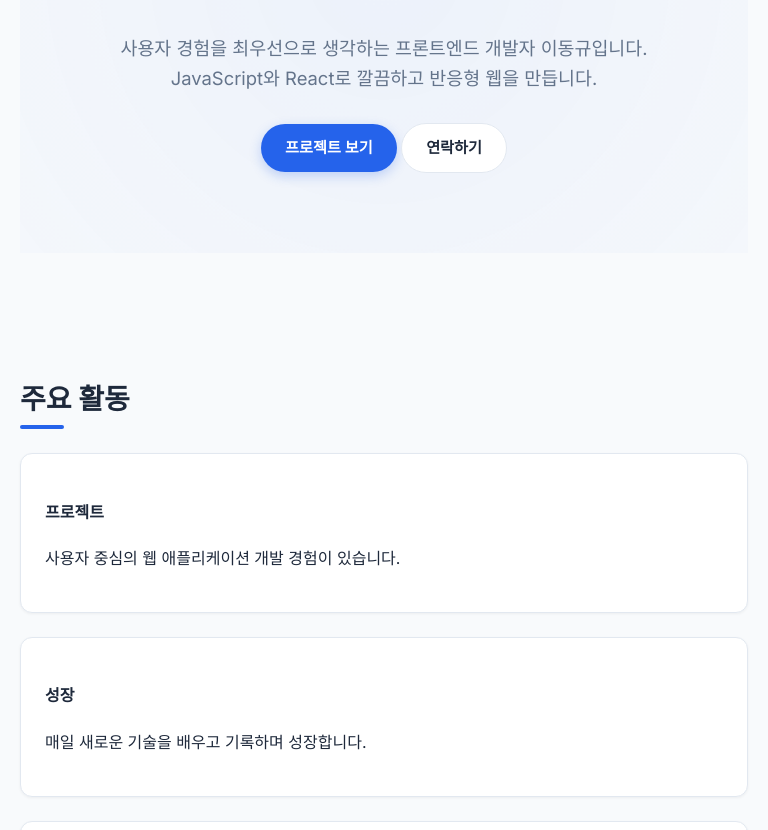
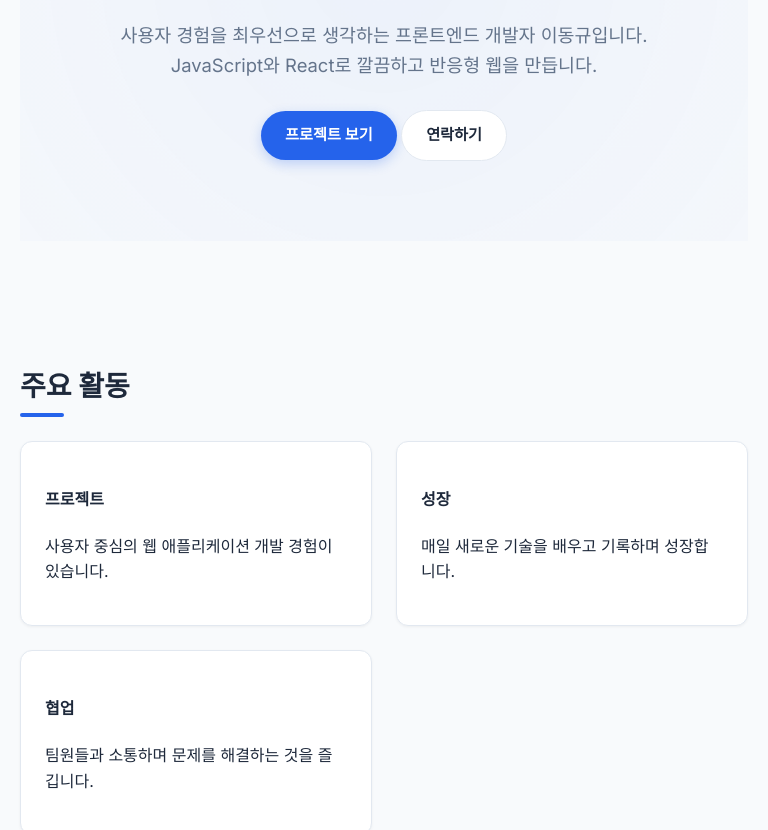
Before and after one commit to blank126/my-portfolio, a website: page src/index.html in a window 768 px wide. Shown: the part 407-1237 px from the top of the page. Drawn offline with Linux system fonts and the light colour scheme.

Commit message:
css수정

```diff
--- a/src/css/style.css
+++ b/src/css/style.css
@@ -132,6 +132,7 @@ img { max-width: 100%; display: block; }
 .section h2 { font-size: 1.75rem; font-weight: 700; margin-bottom: 24px; position: relative; display: inline-block; }
 .section h2::after { content:''; display: block; width: 40%; height: 4px; background: var(--primary); margin-top: 4px; border-radius: 2px; }
 
+/* 기본 PC 스타일: 3열 */
 .grid-cards, .gallery-grid { display: grid; gap: 24px; }
 .grid-cards { grid-template-columns: repeat(3, 1fr); }
 .gallery-grid { grid-template-columns: repeat(3, 1fr); }
@@ -196,14 +197,28 @@ textarea { resize: vertical; min-height: 120px; }
 @keyframes slideUp { from { transform: translateY(20px); opacity: 0; } to { transform: translateY(0); opacity: 1; } }
 @keyframes pulse { 0% { transform: scale(1); } 50% { transform: scale(1.05); } 100% { transform: scale(1); } }
 
-/* Responsive */
-@media (max-width: 768px) {
+
+/* --- Responsive (수정됨) --- */
+
+/* 태블릿 (768px ~ 1023px): 카드 2열 */
+@media (min-width: 768px) and (max-width: 1023px) {
+  .grid-cards, .gallery-grid {
+    grid-template-columns: repeat(2, 1fr);
+  }
+}
+
+/* 모바일 (767px 이하): 카드 1열, 네비게이션 토글 */
+@media (max-width: 767px) {
   .nav-toggle { display: block; }
   .main-nav ul {
     display: none; position: absolute; top: 100%; left: 0; right: 0;
     flex-direction: column; background: white; padding: 16px; border-bottom: 1px solid var(--border); box-shadow: var(--shadow-md);
   }
   .main-nav.open ul { display: flex; }
-  .grid-cards, .gallery-grid { grid-template-columns: 1fr; }
+
+  .grid-cards, .gallery-grid {
+    grid-template-columns: 1fr;
+  }
+
   .hero-info h2 { font-size: 2rem; }
 }
```
